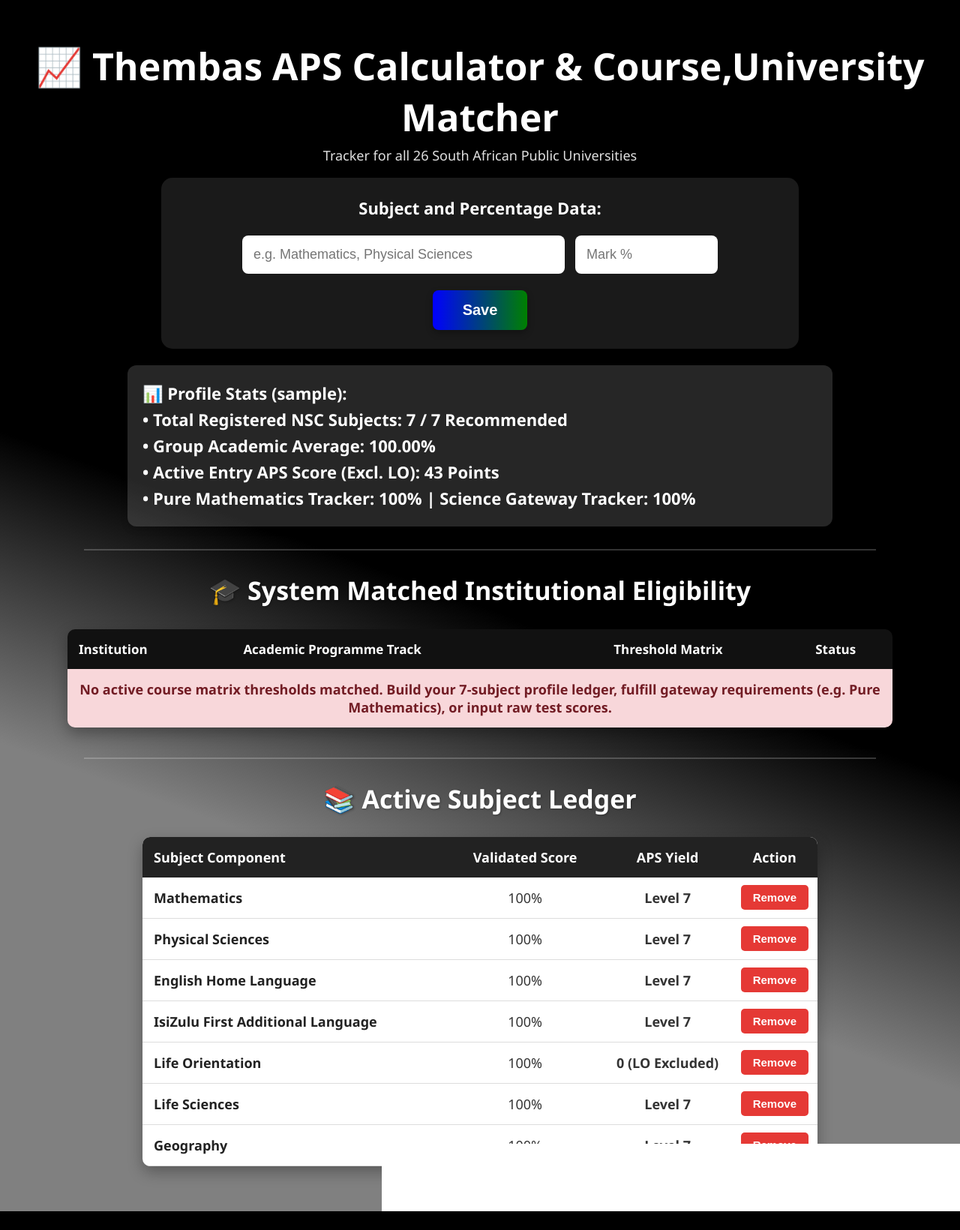
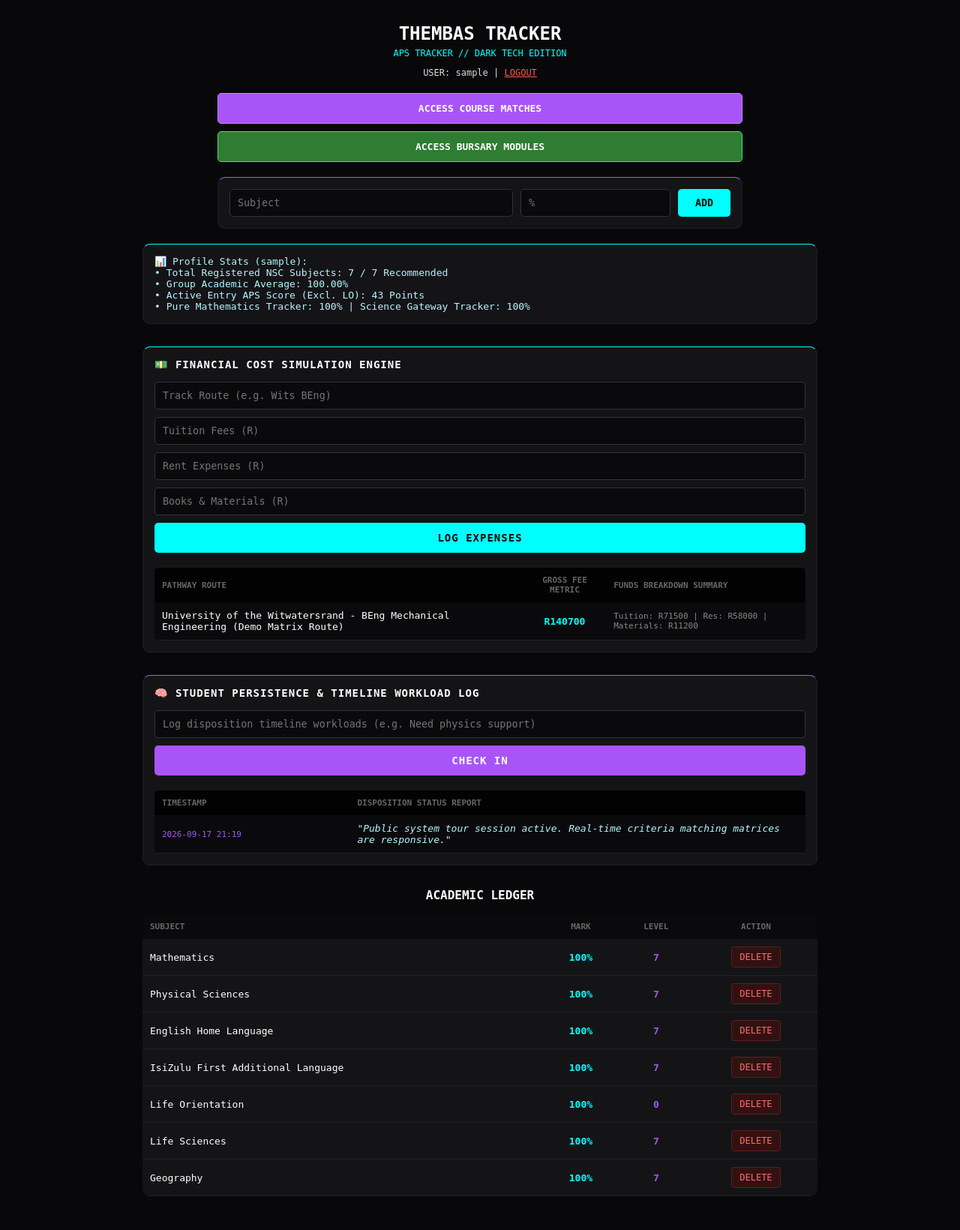
Before and after one commit to Tee0745061704/APS_Calculator_And_Course_University_Matcher, a Flask app: page / in a window 1280 px wide. Shown: the whole page at 75% size. Before the commit the page ends 1615 px from the top, so only its background shows below. Run offline with Flask 3, Linux system fonts and the light colour scheme; the visitor is signed in with stand-in values (Sample User, id 1).

Commit message:
Rename calculator to tracker and update layout

```diff
--- a/templates/index.html
+++ b/templates/index.html
@@ -1,101 +1,105 @@
 <!DOCTYPE html>
-<html lang="en">
+<html>
 <head>
     <meta charset="UTF-8">
     <meta name="viewport" content="width=device-width, initial-scale=1.0">
-    <title>Thembas Marks Calculator</title>
-    <link rel="stylesheet" href="{{ url_for('static', filename='style.css') }}">
+    <title>Thembas Tracker</title>
 </head>
-<body>
-    <h1>📈 Thembas APS Calculator & Course,University Matcher</h1>
-    <p class="sub-header">Tracker for all 26 South African Public Universities</p>
+<body style="margin:0; background:#08080a; color:#ddd; font-family:monospace; padding:15px; box-sizing: border-box;">
 
-    <!-- Input Form -->
-    <form method="POST" class="input-form" action="/add">
-        <p>Subject and Percentage Data:</p>
-        <input type="text" name="subject" class="input-text" placeholder="e.g. Mathematics, Physical Sciences" required>
-        <input type="number" name="mark" class="input-number" placeholder="Mark %" min="0" max="100" required>
-        <br><br>
-        <button type="submit" class="btn-submit">Save</button>
+<h1 style="text-align:center; color:#fff; font-size:24px; margin-bottom:5px;">THEMBAS TRACKER</h1>
+<p style="text-align:center; color:#00ffff; font-size:12px; margin-top:0; margin-bottom:5px;">APS TRACKER // DARK TECH EDITION</p>
+<p style="text-align:center; font-size:12px; margin-bottom:20px;">USER: {{ session.get('username','STUDENT') }} | <a href="/logout" style="color:#ff5555;">LOGOUT</a></p>
+
+<!-- Navigation Hub to Separate Views -->
+<div style="max-width:700px; margin:20px auto; display:flex; flex-direction:column; gap:10px; justify-content:center;">
+    <a href="{{ url_for('view_courses') }}" style="text-align:center; text-decoration:none; background:#a855f7; color:#fff; padding:12px; font-weight:bold; border-radius:5px; font-size:13px; border:1px solid #c084fc; box-sizing: border-box;">ACCESS COURSE MATCHES</a>
+    <a href="{{ url_for('view_bursaries') }}" style="text-align:center; text-decoration:none; background:#2e7d32; color:#fff; padding:12px; font-weight:bold; border-radius:5px; font-size:13px; border:1px solid #4ade80; box-sizing: border-box;">ACCESS BURSARY MODULES</a>
+</div>
+
+<!-- Academic Input Form -->
+<div style="max-width:700px; margin:20px auto; background:#141417; border:1px solid #222; padding:15px; border-radius:10px; border-top:1px solid #a855f7; box-sizing: border-box;">
+<form action="/add" method="POST" style="display:flex; gap:10px;">
+<input type="text" name="subject" placeholder="Subject" required style="flex:2; padding:10px; background:#0a0a0c; border:1px solid #333; color:#fff; border-radius:5px; font-family:monospace; min-width:0; box-sizing: border-box;">
+<input type="number" name="mark" placeholder="%" required min="0" max="100" style="flex:1; padding:10px; background:#0a0a0c; border:1px solid #333; color:#fff; border-radius:5px; font-family:monospace; min-width:0; box-sizing: border-box;">
+<button type="submit" style="width:70px; background:#00ffff; border:none; border-radius:5px; font-weight:bold; cursor:pointer; font-family:monospace; box-sizing: border-box;">ADD</button>
+</form>
+</div>
+
+<!-- Terminal Notification Stats Panel -->
+<div style="max-width:900px; margin:20px auto; background:#141417; border:1px solid #222; padding:15px; border-radius:10px; border-top:1px solid #00ffff; box-sizing: border-box;">
+<pre style="white-space:pre-line; color:#b8f5ff; margin:0; font-family:monospace; font-size:13px; overflow-x:auto;">{{ result }}</pre>
+</div>
+
+<!-- COST PLANNING ENGINE MODULE -->
+<div style="max-width:900px; margin:30px auto; background:#141417; border:1px solid #222; padding:15px; border-radius:10px; border-top:1px solid #00ffff; box-sizing: border-box;">
+    <h3 style="color:#fff; margin-top:0; font-size:14px; letter-spacing:1px; margin-bottom:15px;">💵 FINANCIAL COST SIMULATION ENGINE</h3>
+    <form action="/add_cost" method="POST" style="display:flex; flex-direction:column; gap:10px;">
+        <input type="text" name="course_name" placeholder="Track Route (e.g. Wits BEng)" required style="width:100%; padding:10px; background:#0a0a0c; border:1px solid #333; color:#fff; border-radius:5px; font-family:monospace; box-sizing: border-box;">
+        <input type="number" name="tuition" placeholder="Tuition Fees (R)" required min="0" style="width:100%; padding:10px; background:#0a0a0c; border:1px solid #333; color:#fff; border-radius:5px; font-family:monospace; box-sizing: border-box;">
+        <input type="number" name="accommodation" placeholder="Rent Expenses (R)" required min="0" style="width:100%; padding:10px; background:#0a0a0c; border:1px solid #333; color:#fff; border-radius:5px; font-family:monospace; box-sizing: border-box;">
+        <input type="number" name="books" placeholder="Books & Materials (R)" required min="0" style="width:100%; padding:10px; background:#0a0a0c; border:1px solid #333; color:#fff; border-radius:5px; font-family:monospace; box-sizing: border-box;">
+        <button type="submit" style="width:100%; background:#00ffff; border:none; padding:12px; border-radius:5px; font-weight:bold; cursor:pointer; font-family:monospace; color:#000; box-sizing: border-box; font-size:14px; letter-spacing:1px;">LOG EXPENSES</button>
     </form>
 
-    <br><br>
-
-    <!-- Results and Stats Section -->
-    <div class="stats-container">
-        <h3 class="stats-text">{{ result }}</h3>
-    </div>
-
-    <hr>
-
-    <!-- Course Qualification Section -->
-    <h2>🎓 System Matched Institutional Eligibility</h2>
-    <div class="table-wrapper">
-        <table class="data-table">
-            <thead>
-                <tr>
-                    <th style="text-align: left;">Institution</th>
-                    <th style="text-align: left;">Academic Programme Track</th>
-                    <th>Threshold Matrix</th>
-                    <th>Status</th>
-                </tr>
-            </thead>
-            <tbody>
-                {% for course in courses %}
-                <tr class="course-row">
-                    <td class="varsity-cell">{{ course.varsity }}</td>
-                    <td class="course-cell">{{ course.name }}</td>
-                    <td class="matrix-cell">Min APS: {{ course.min_aps }}<br>Min Avg: {{ course.min_avg }}%</td>
-                    <td style="text-align: center;">
-                        <span class="status-badge">QUALIFIED ✅</span>
-                    </td>
-                </tr>
-                {% else %}
-                <tr>
-                    <td colspan="4" class="empty-cell">
-                        No active course matrix thresholds matched. Build your 7-subject profile ledger, fulfill gateway requirements (e.g. Pure Mathematics), or input raw test scores.
-                    </td>
-                </tr>
-                {% endfor %}
-            </tbody>
+    {% if costs %}
+    <div style="width:100%; overflow-x:auto; margin-top:20px; border-radius:5px;">
+        <table style="width:100%; background:#0a0a0c; border-collapse:collapse; min-width:500px;">
+            <tr style="background:#020203;"><th style="padding:10px; text-align:left; color:#666; font-size:11px;">PATHWAY ROUTE</th><th style="padding:10px; color:#666; font-size:11px; text-align:center;">GROSS FEE METRIC</th><th style="padding:10px; text-align:left; color:#666; font-size:11px;">FUNDS BREAKDOWN SUMMARY</th></tr>
+            {% for cost in costs %}
+            <tr style="border-bottom:1px solid #222;">
+                <td style="padding:10px; color:#fff;">{{ cost.course_name }}</td>
+                <td style="padding:10px; text-align:center; color:#00ffff; font-weight:bold;">R{{ cost.tuition + cost.accommodation + cost.books }}</td>
+                <td style="padding:10px; font-size:11px; color:#888;">Tuition: R{{cost.tuition}} | Res: R{{cost.accommodation}} | Materials: R{{cost.books}}</td>
+            </tr>
+            {% endfor %}
         </table>
     </div>
+    {% endif %}
+</div>
 
-    <hr>
+<!-- PERSISTENCE LEDGER WELLNESS CHECK MODULE -->
+<div style="max-width:900px; margin:30px auto; background:#141417; border:1px solid #222; padding:15px; border-radius:10px; border-top:1px solid #a855f7; box-sizing: border-box;">
+    <h3 style="color:#fff; margin-top:0; font-size:14px; letter-spacing:1px; margin-bottom:15px;">🧠 STUDENT PERSISTENCE & TIMELINE WORKLOAD LOG</h3>
+    <form action="/add_wellness" method="POST" style="display:flex; flex-direction:column; gap:10px;">
+        <input type="text" name="feeling" placeholder="Log disposition timeline workloads (e.g. Need physics support)" required style="width:100%; padding:10px; background:#0a0a0c; border:1px solid #333; color:#fff; border-radius:5px; font-family:monospace; box-sizing: border-box;">
+        <button type="submit" style="width:100%; background:#a855f7; color:#fff; border:none; padding:12px; border-radius:5px; font-weight:bold; cursor:pointer; font-family:monospace; box-sizing: border-box; font-size:14px; letter-spacing:1px;">CHECK IN</button>
+    </form>
 
-    <!-- Database Entries Table -->
-    <h2>📚 Active Subject Ledger</h2>
-    <div class="table-wrapper">
-        <table class="ledger-table">
-            <thead>
-                <tr>
-                    <th style="text-align: left;">Subject Component</th>
-                    <th>Validated Score</th>
-                    <th>APS Yield</th>
-                    <th>Action</th>
-                </tr>
-            </thead>
-            <tbody>
-                {% for row in subjects %}
-                <tr class="ledger-row">
-                    <td class="subject-cell">{{ row['subject'] }}</td>
-                    <td>{{ row['mark'] }}%</td>
-                    <td style="font-weight: bold;">
-                        {{ '0 (LO Excluded)' if row['level'] == 0 else 'Level ' ~ row['level'] }}
-                    </td>
-                    <td>
-                        <form method="POST" action="/delete/{{ row['id'] }}" style="margin:0;">
-                            <button type="submit" class="btn-delete">Remove</button>
-                        </form>
-                    </td>
-                </tr>
-                {% else %}
-                <tr>
-                    <td colspan="4" class="ledger-empty">No subject profiles currently found in database ledger.</td>
-                </tr>
-                {% endfor %}
-            </tbody>
+    {% if wellness_checks %}
+    <div style="width:100%; overflow-x:auto; margin-top:20px; border-radius:5px;">
+        <table style="width:100%; background:#0a0a0c; border-collapse:collapse; min-width:400px;">
+            <tr style="background:#020203;"><th style="padding:10px; text-align:left; color:#666; font-size:11px; width:30%;">TIMESTAMP</th><th style="padding:10px; text-align:left; color:#666; font-size:11px;">DISPOSITION STATUS REPORT</th></tr>
+            {% for check in wellness_checks %}
+            <tr style="border-bottom:1px solid #222;">
+                <td style="padding:10px; color:#a855f7; font-size:11px;">{{ check.check_date }}</td>
+                <td style="padding:10px; color:#b8f5ff; font-style:italic; font-size:13px;">"{{ check.feeling }}"</td>
+            </tr>
+            {% endfor %}
         </table>
     </div>
+    {% endif %}
+</div>
+
+<!-- Academic Ledger Table -->
+<div style="max-width:900px; margin:30px auto; box-sizing: border-box;">
+<h3 style="text-align:center; color:#fff; font-size:16px;">ACADEMIC LEDGER</h3>
+<div style="width:100%; overflow-x:auto; border-radius:10px;">
+<table style="width:100%; background:#141417; border-collapse:collapse; min-width:450px;">
+<tr style="background:#0a0a0c;"><th style="padding:10px; text-align:left; color:#666; font-size:11px;">SUBJECT</th><th style="padding:10px; color:#666; font-size:11px; text-align:center;">MARK</th><th style="padding:10px; color:#666; font-size:11px; text-align:center;">LEVEL</th><th style="padding:10px; color:#666; font-size:11px; text-align:center;">ACTION</th></tr>
+{% for row in subjects %}
+<tr style="border-bottom:1px solid #222;">
+    <td style="padding:10px; color:#fff;">{{ row['subject'] }}</td>
+    <td style="padding:10px; color:#00ffff; text-align:center; font-weight:bold;">{{ row['mark'] }}%</td>
+    <td style="padding:10px; color:#a855f7; text-align:center; font-weight:bold;">{{ row['level'] }}</td>
+    <td style="padding:10px; text-align:center;"><form action="{{ url_for('delete', id=row['id']) }}" method="POST" style="margin:0;"><button type="submit" style="background:#331111; border:1px solid #552222; color:#ff6b6b; padding:6px 10px; border-radius:4px; cursor:pointer; font-family:monospace; font-size:12px;">DELETE</button></form></td>
+</tr>
+{% else %}
+<tr><td colspan="4" style="padding:20px; text-align:center; color:#555;">EMPTY LEDGER DETECTED</td></tr>
+{% endfor %}
+</table>
+</div>
+</div>
+
 </body>
-</html>
+    </html>
```
